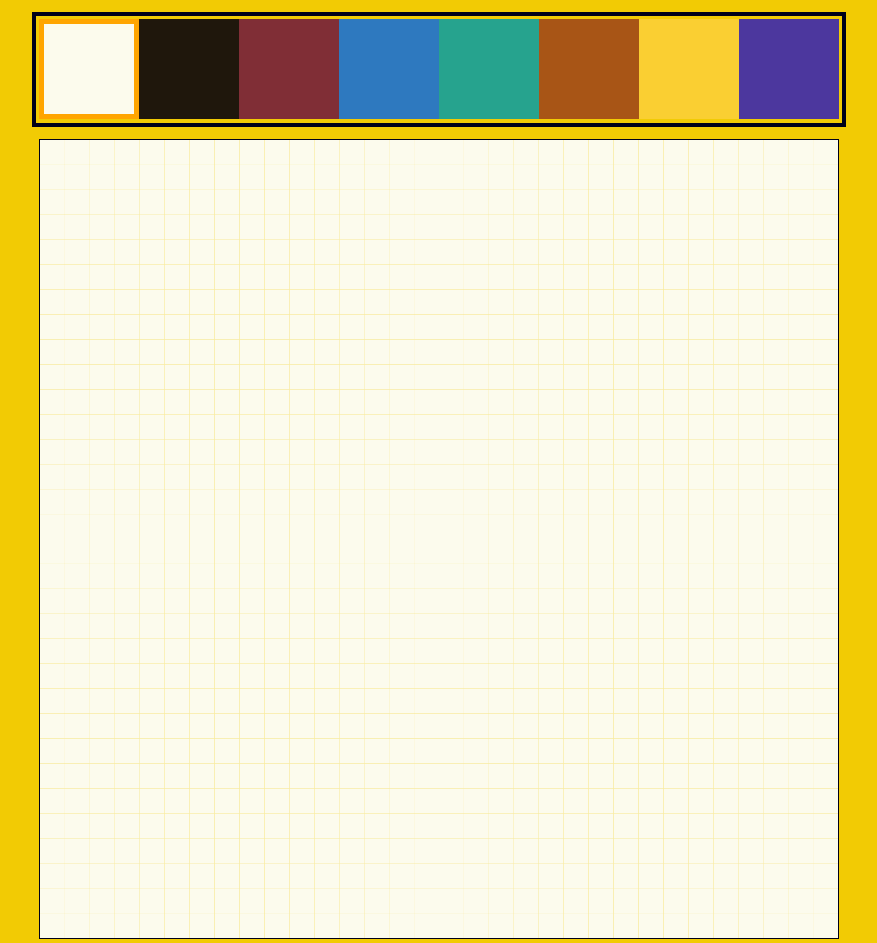
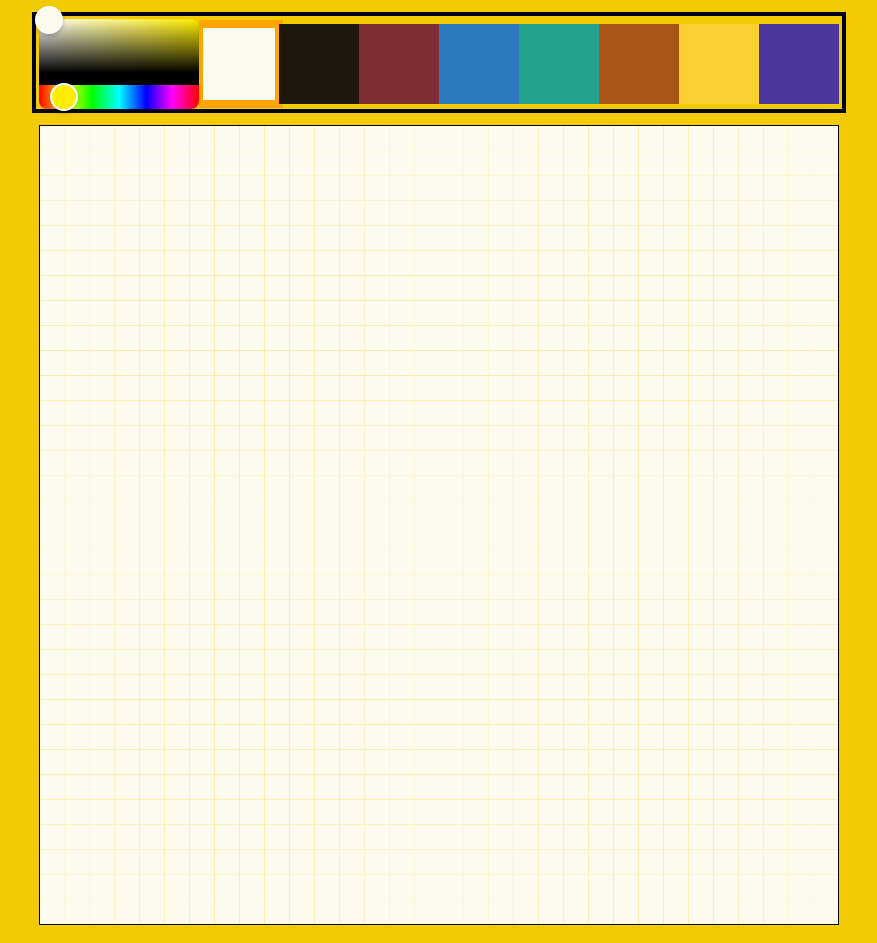
Before and after one commit to sirsean/pfper, a React (Create React App) app: page /editor in a window 1280 px wide. Shown: the whole page, without its empty margins (201-1078 px from the left). Built offline with nearby package versions, Linux system fonts and the light colour scheme; what nft.storage would draw is missing.

Commit message:
now there's a color picker!

```diff
--- a/package.json
+++ b/package.json
@@ -10,6 +10,7 @@
     "ethers": "^5.6.9",
     "nft.storage": "^6.4.0",
     "react": "^18.2.0",
+    "react-colorful": "^5.5.1",
     "react-dom": "^18.2.0",
     "react-redux": "^8.0.2",
     "react-router-dom": "^6.3.0",
--- a/src/App.css
+++ b/src/App.css
@@ -25,6 +25,12 @@ button {
     margin: 12px auto;
     padding: 3px 3px 0px 3px;
     border: 4px solid var(--black);
+    display: flex;
+    flex-direction: row;
+}
+
+.ColorPicker .react-colorful {
+    height: 90px;
 }
 
 .pfp {
--- a/src/constants.js
+++ b/src/constants.js
@@ -1,14 +1,3 @@
 
 export const GRID_SIZE = 32;
 export const CELL_SIZE = 25;
-
-export const COLORS = [
-    '#FCFBED', // navajo cream
-    '#1F170C', // not black
-    '#802E36', // apple blossom
-    '#2E79BF', // wells beach
-    '#26A38E', // northern lights
-    '#A85516', // caramel square
-    '#FACF32', // jacks pot
-    '#4C379E', // blackened periwinkle
-];
--- a/src/database.js
+++ b/src/database.js
@@ -1,5 +1,5 @@
 import { createSlice, configureStore } from '@reduxjs/toolkit';
-import { GRID_SIZE, COLORS } from './constants.js';
+import { GRID_SIZE } from './constants.js';
 
 const initialColorMatrix = (size, color) => {
     let rows = new Array(size);
@@ -21,8 +21,18 @@ const slice = createSlice({
         cost: null,
         addressTokens: {},
         tokens: {},
-        colorMatrix: initialColorMatrix(GRID_SIZE, COLORS[0]),
+        colorMatrix: initialColorMatrix(GRID_SIZE, '#FCFBED'),
         colorIndex: 0,
+        palette: [
+            '#FCFBED', // navajo cream
+            '#1F170C', // not black
+            '#802E36', // apple blossom
+            '#2E79BF', // wells beach
+            '#26A38E', // northern lights
+            '#A85516', // caramel square
+            '#FACF32', // jacks pot
+            '#4C379E', // blackened periwinkle
+        ],
     },
     reducers: {
         setHasWallet: (state, action) => {
@@ -37,15 +47,15 @@ const slice = createSlice({
         setCost: (state, action) => {
             state.cost = action.payload;
         },
-        setColor: (state, action) => {
+        setColorPoint: (state, action) => {
             const { x, y } = action.payload;
-            state.colorMatrix[x][y] = COLORS[state.colorIndex];
+            state.colorMatrix[x][y] = state.palette[state.colorIndex];
         },
         setColorIndex: (state, action) => {
             state.colorIndex = action.payload;
         },
         clearColorMatrix: (state, action) => {
-            state.colorMatrix = initialColorMatrix(GRID_SIZE, COLORS[0]);
+            state.colorMatrix = initialColorMatrix(GRID_SIZE, state.palette[0]);
         },
         setAddressTokens: (state, action) => {
             const { address, tokens } = action.payload;
@@ -59,6 +69,10 @@ const slice = createSlice({
                 state.tokens[token.tokenId] = token;
             }
         },
+        updatePalette: (state, action) => {
+            const { colorIndex, color } = action.payload;
+            state.palette[colorIndex] = color;
+        },
     },
 });
 
@@ -66,11 +80,12 @@ export const setHasWallet = slice.actions.setHasWallet;
 export const setIsCorrectChain = slice.actions.setIsCorrectChain;
 export const setAddress = slice.actions.setAddress;
 export const setCost = slice.actions.setCost;
-export const setColor = slice.actions.setColor;
+export const setColorPoint = slice.actions.setColorPoint;
 export const setColorIndex = slice.actions.setColorIndex;
 export const clearColorMatrix = slice.actions.clearColorMatrix;
 export const setAddressTokens = slice.actions.setAddressTokens;
 export const setToken = slice.actions.setToken;
+export const updatePalette = slice.actions.updatePalette;
 
 export const store = configureStore({
     reducer: slice.reducer,
@@ -99,3 +114,5 @@ export const selectAddressTokens = address => state => {
 export const selectToken = tokenId => state => {
     return state.tokens[tokenId];
 };
+
+export const selectPalette = state => state.palette;
--- a/src/views/color_picker.js
+++ b/src/views/color_picker.js
@@ -1,19 +1,31 @@
 import { useSelector } from 'react-redux';
-import { COLORS } from '../constants.js';
-import { store, selectColorIndex, setColorIndex } from '../database.js';
+import {
+    store,
+    selectColorIndex,
+    selectPalette,
+    setColorIndex,
+    updatePalette,
+} from '../database.js';
+import { HexColorPicker } from 'react-colorful';
 
 export default function ColorPicker() {
-    const currentColorIndex = useSelector(selectColorIndex);
-    const viewBox = `0 0 ${COLORS.length} 1`;
+    const colorIndex = useSelector(selectColorIndex);
+    const palette = useSelector(selectPalette);
+    const currentColor = palette[colorIndex];
+    const viewBox = `0 0 ${palette.length} 1`;
     const onClick = (e) => {
         const elem = e.target.parentElement.getBoundingClientRect();
-        store.dispatch(setColorIndex(Math.floor(COLORS.length * ((e.clientX - elem.left) / elem.width))));
+        store.dispatch(setColorIndex(Math.floor(palette.length * ((e.clientX - elem.left) / elem.width))));
+    }
+    const onColorChange = (color) => {
+        store.dispatch(updatePalette({ colorIndex, color }));
     }
     return (
         <div className="ColorPicker">
+            <HexColorPicker color={currentColor} onChange={onColorChange} />
             <svg xmlns="http://www.w3.org/2000/svg" viewBox={viewBox} onClick={onClick}>
-                {COLORS.map((color, index) => {
-                    const current = (index === currentColorIndex);
+                {palette.map((color, index) => {
+                    const current = (index === colorIndex);
                     return (
                         <rect key={index}
                         width="1" height="1"
--- a/src/views/editor.js
+++ b/src/views/editor.js
@@ -1,6 +1,6 @@
 import { useSelector } from 'react-redux';
-import { store, selectColorMatrix, setColor } from '../database.js';
-import { GRID_SIZE, CELL_SIZE, COLORS } from '../constants.js';
+import { store, selectColorMatrix, setColorPoint } from '../database.js';
+import { GRID_SIZE, CELL_SIZE } from '../constants.js';
 import ColorPicker from './color_picker.js';
 import MintBar from './mint_bar.js';
 
@@ -8,7 +8,7 @@ function svgPaint(p, elem) {
     const rect = elem.getBoundingClientRect();
     const x = Math.floor((p.x - rect.left) / CELL_SIZE);
     const y = Math.floor((p.y - rect.top) / CELL_SIZE);
-    store.dispatch(setColor({ x, y }));
+    store.dispatch(setColorPoint({ x, y }));
 }
 
 function svgOnClick(e) {
```
Also changed, not shown: 1 other file (tests, documents, lock files or other folders).
